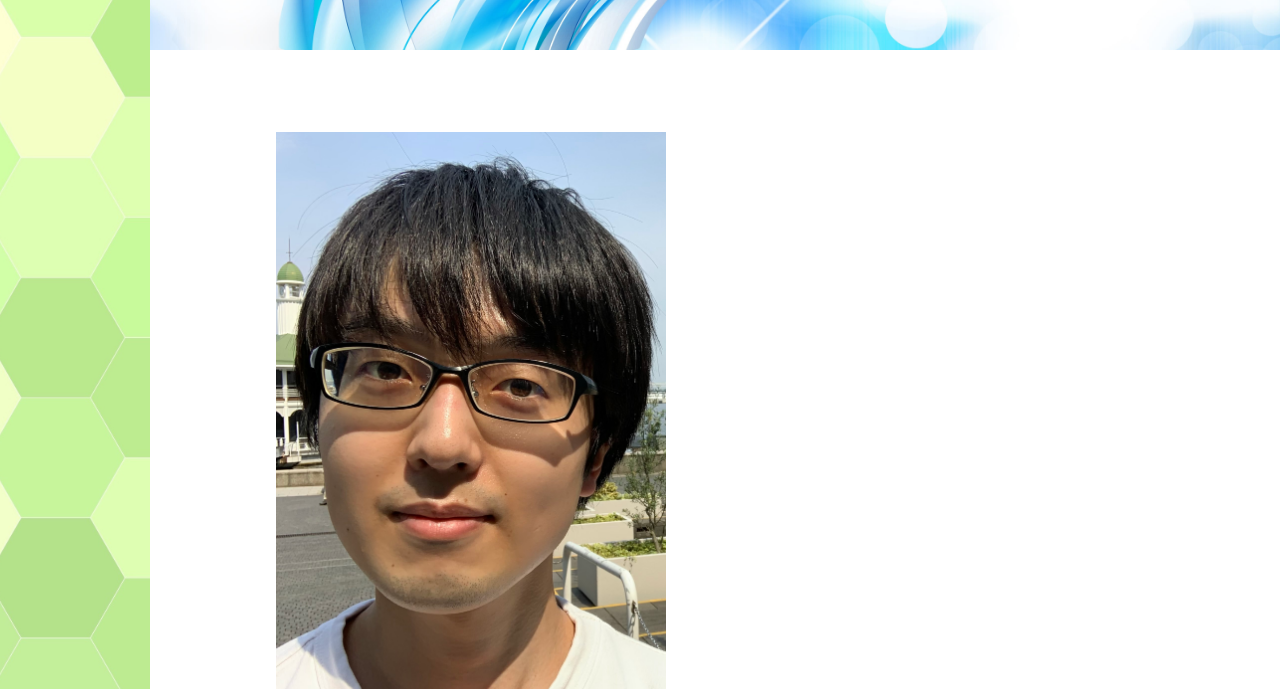
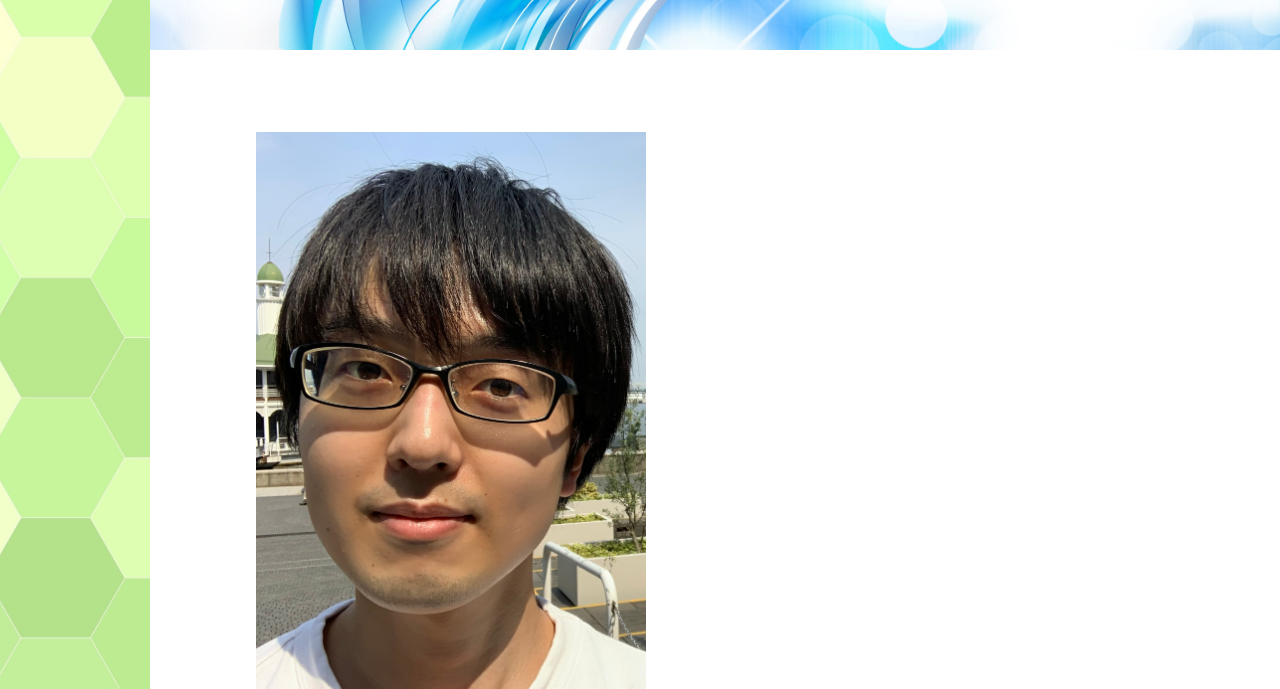
Before and after one commit to Yuma0309/HomePage-YumaNakamura, a plain HTML site: page index.html in a window 1280 px wide. Shown: the part 111-800 px from the top of the page. Drawn offline with Linux system fonts and the light colour scheme.

Commit message:
タブレットのメインエリアの位置を再調整

```diff
--- a/css/common.css
+++ b/css/common.css
@@ -138,7 +138,7 @@ h1 {
 
 main {
 	max-width: 650px;
-	margin: 200px 0 0 140px;
+	margin: 200px 0 0 120px;
 }
 
 .photo {
```
